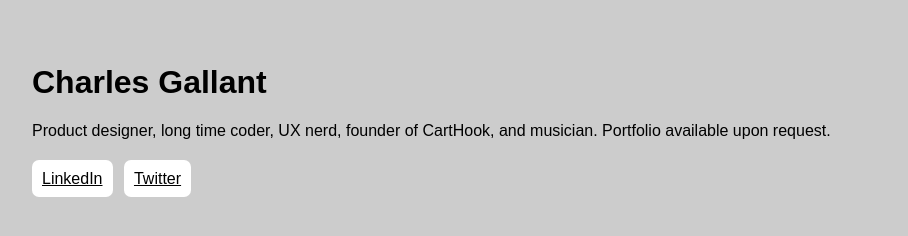
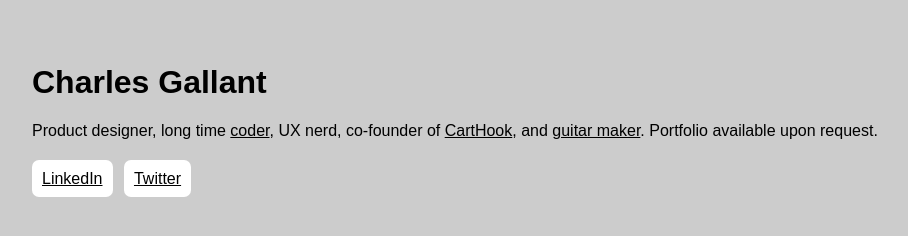
Before and after one commit to charlesgallant/charlesgallant.github.io, a plain HTML site: page index.html in a window 1280 px wide. Shown: the whole page, without its empty margins (32-940 px from the left). Drawn offline with Linux system fonts and the light colour scheme.

Commit message:
Small updates; adding better links

```diff
--- a/index.html
+++ b/index.html
@@ -3,6 +3,7 @@
 <head>
   <title>Charles Gallant</title>
   <style type='text/css'>
+
     body {
       font-family: sans-serif;
       margin: 5%;
@@ -28,11 +29,10 @@
 </head>
 <body>
   <h1>Charles Gallant</h1>
-  <div>Product designer, long time coder, UX nerd, founder of CartHook, and musician. Portfolio available upon request.</div>
+  <div>Product designer, long time <a href='https://stackoverflow.com/users/500308/chazbot?tab=answers'>coder</a>, UX nerd, co-founder of <a href='https://www.crunchbase.com/organization/carthook'>CartHook</a>, and <a href='https://www.instagram.com/p/BlBg1uUATBE/'>guitar maker</a>. Portfolio available upon request.</div>
   <div id='links'>
     <span><a href='https://www.linkedin.com/in/charlesgallant/'>LinkedIn</a></span>
     <span><a href='https://twitter.com/charlesgallant'>Twitter</a></span>
   </div>
-
 </body>
 </html>
```
